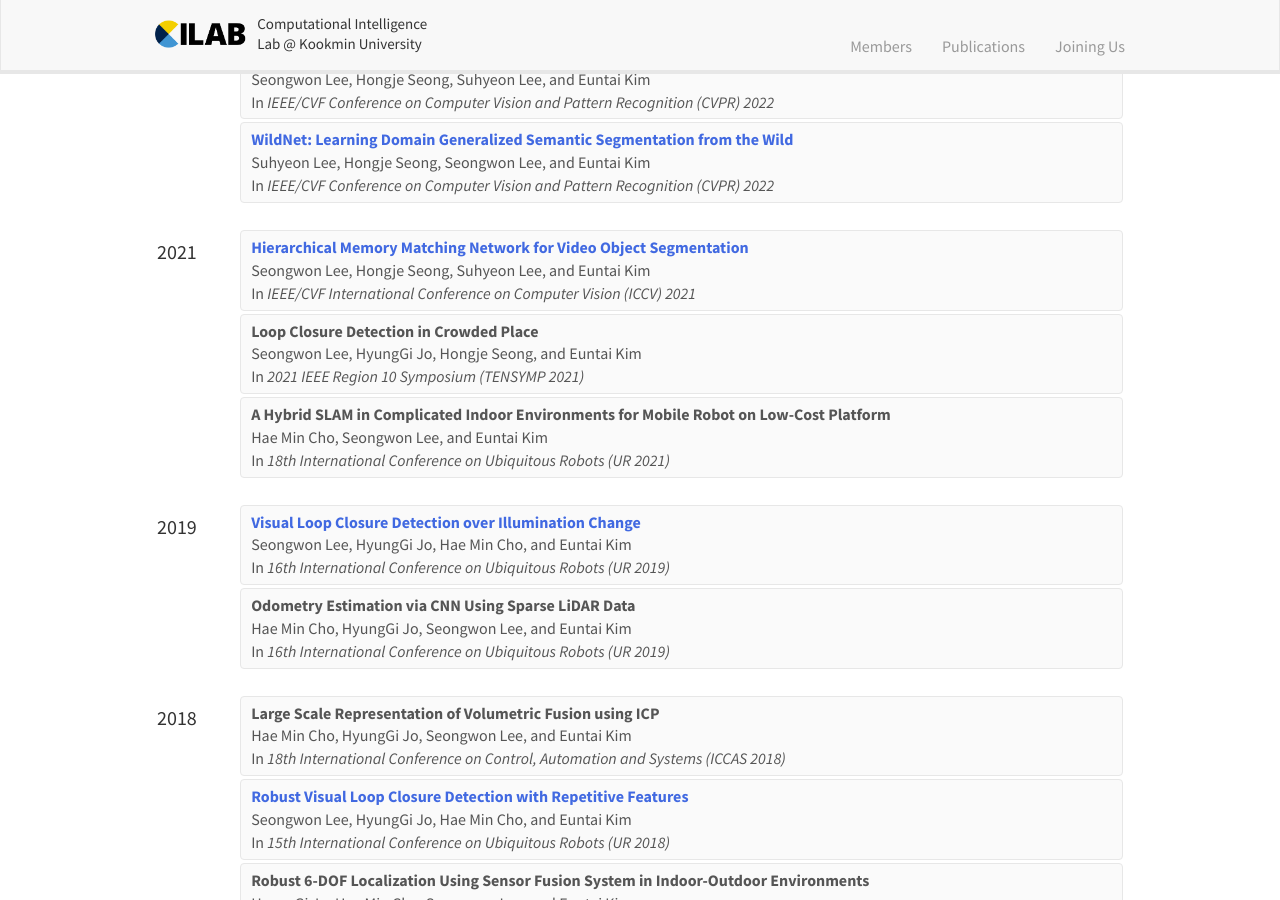
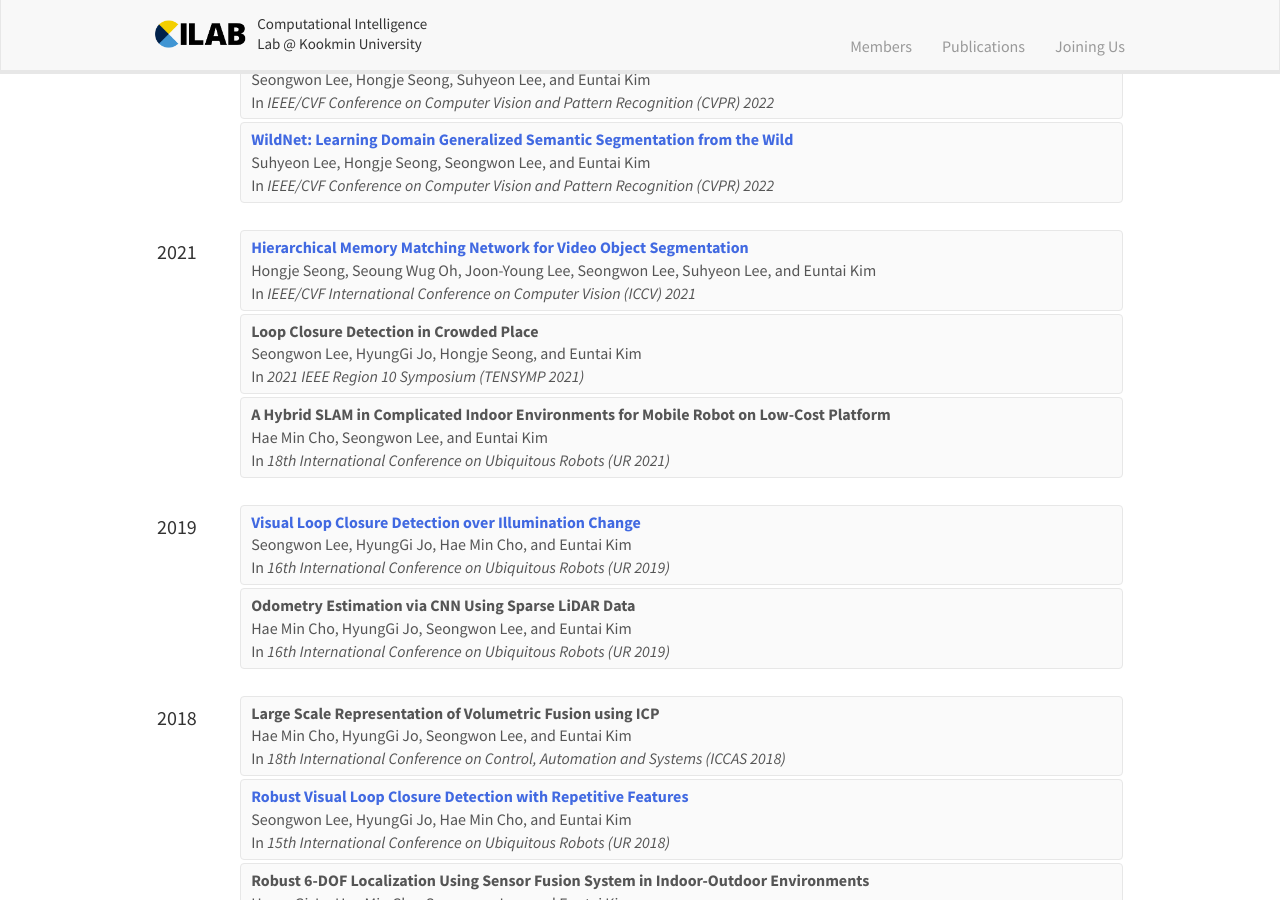
Before and after one commit to kookmin-cilab/kookmin-cilab.github.io, a Jekyll site: the page built from _pages/publications.md, in a window 1280 px wide and 900 px high, scrolled down 501 px. Built offline with Jekyll 4.4.1, drawn with Linux system fonts in a browser that asks for light colours; nearby versions of some CDN libraries.

Commit message:
Update publist.yml

```diff
--- a/_data/publist.yml
+++ b/_data/publist.yml
@@ -67,7 +67,7 @@
 
 - title: "Hierarchical Memory Matching Network for Video Object Segmentation"
   year: 2021
-  authors: Seongwon Lee, Hongje Seong, Suhyeon Lee, and Euntai Kim
+  authors: Hongje Seong, Seoung Wug Oh, Joon-Young Lee, Seongwon Lee, Suhyeon Lee, and Euntai Kim
   venue: IEEE/CVF International Conference on Computer Vision (ICCV) 2021
   link_exist: 1
   link: https://openaccess.thecvf.com/content/ICCV2021/html/Seong_Hierarchical_Memory_Matching_Network_for_Video_Object_Segmentation_ICCV_2021_paper.html
```
